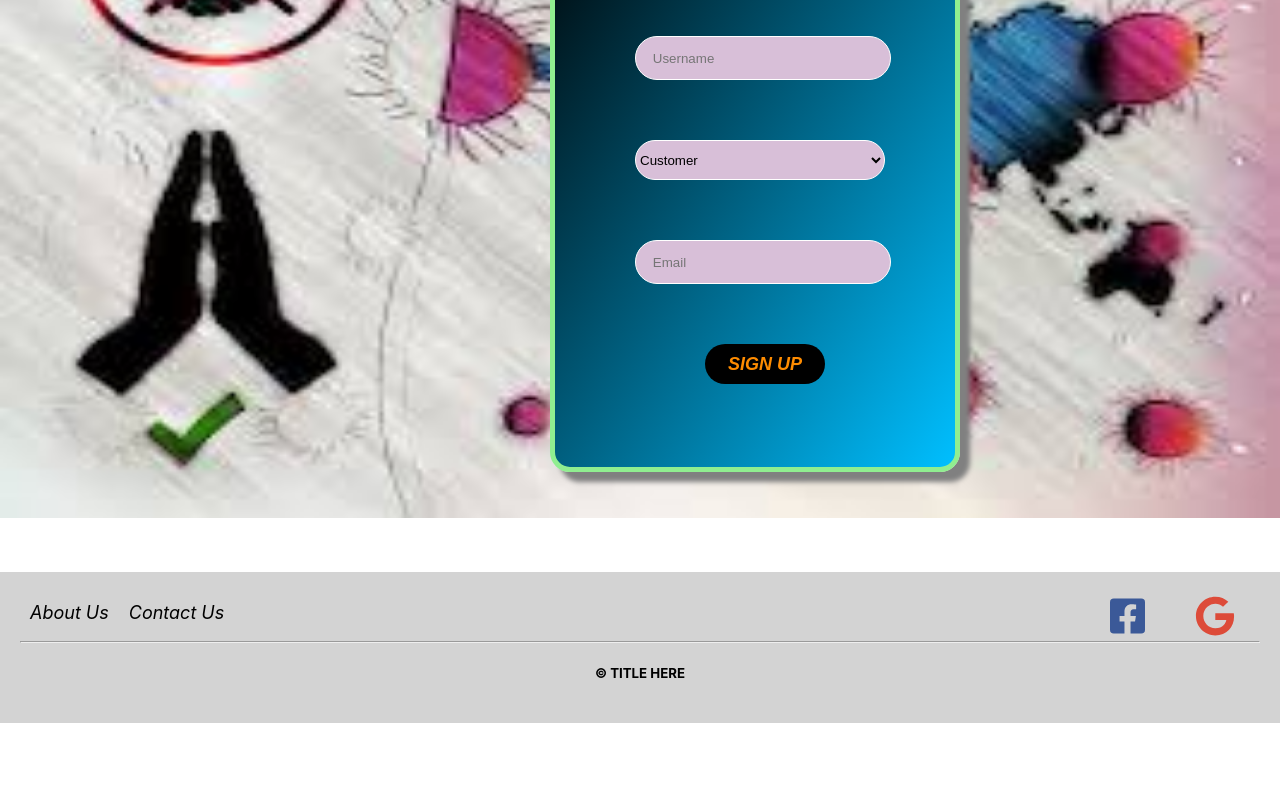
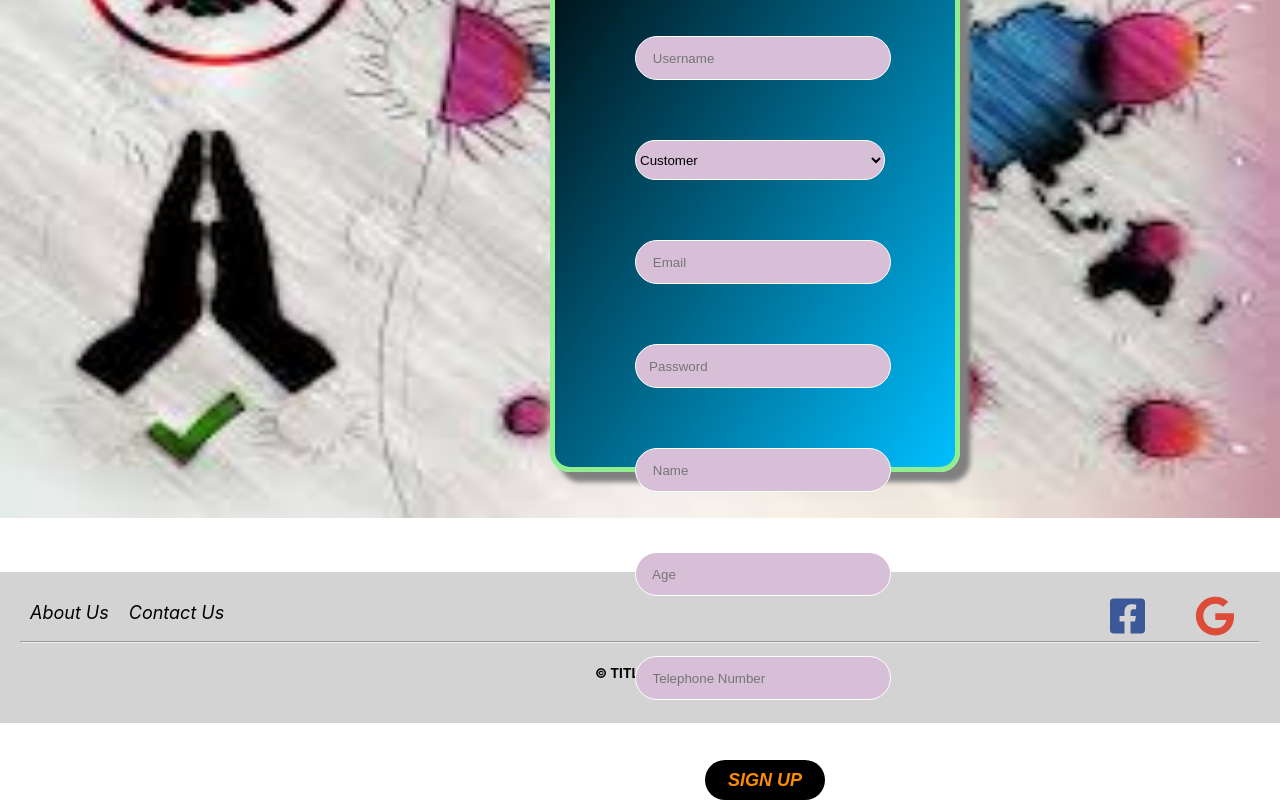
Before and after one commit to Sargunan1213/SafeZone-React-App, a React (Create React App) app: page /Signup in a window 1280 px wide. Shown: the part 288-1088 px from the top of the page. Before the commit the page ends 1011 px from the top, so only its background shows below. Built offline with nearby package versions, Linux system fonts and the light colour scheme.

Commit message:
signup page improvement
Added some features for the sign up page

```diff
--- a/src/react-components/Signup/index.js
+++ b/src/react-components/Signup/index.js
@@ -48,6 +48,37 @@ class Signup extends React.Component {
             name="email"
             onChange={this.handleInputchange}
           />
+          <input
+            type="password"
+            placeholder="   Password"
+            className="input"
+            name="password"
+            onChange={this.handleInputchange}
+            ></input>
+          <input
+            type="name"
+            placeholder="    Name"
+            className="input"
+            name="name"
+            onChange={this.handleInputchange}
+          ></input>
+
+          <input
+            type="number"
+            placeholder="    Age"
+            className="input"
+            name="age"
+            onChange={this.handleInputchange}
+          ></input>
+
+          <input
+            type="tel"
+            placeholder="    Telephone Number"
+            className="input"
+            name="contactNumber"
+            onChange={this.handleInputchange}
+          ></input>
+
           <button className="submit"> SIGN UP </button>
         </form>
       </div>
```
